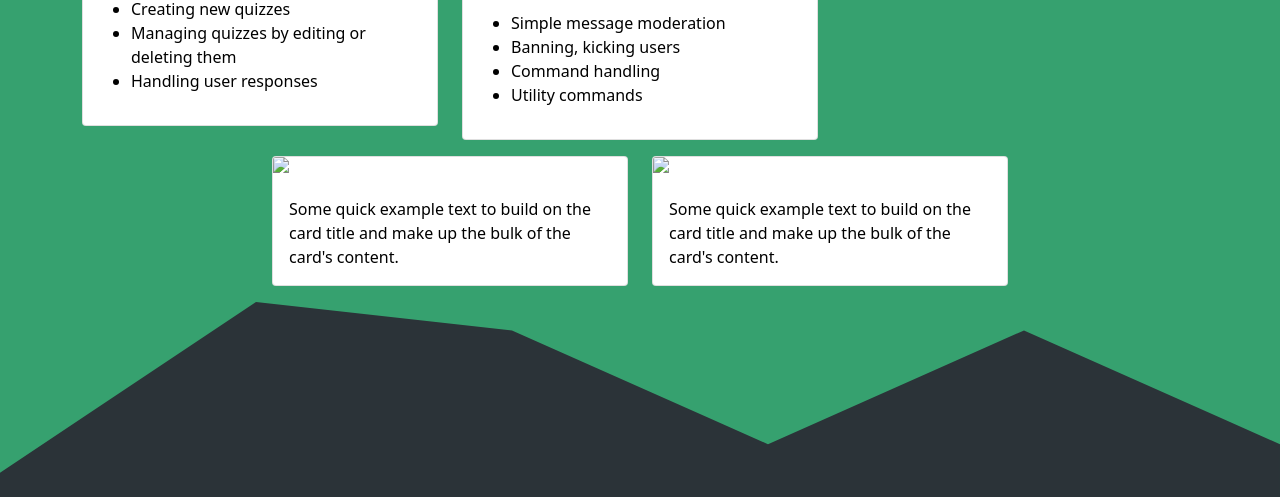
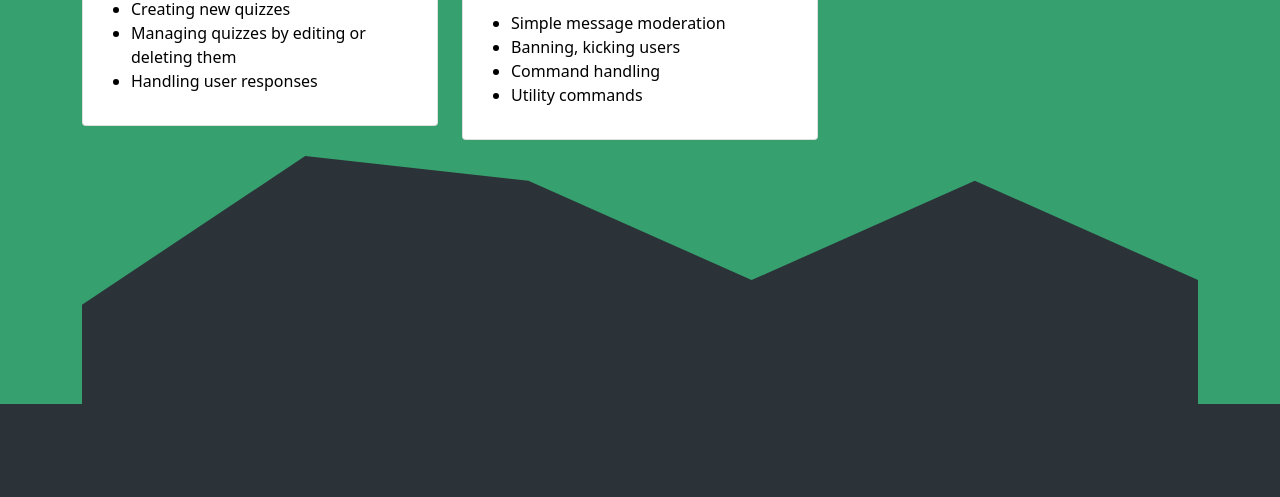
Before and after one commit to MarioMuco/MarioMuco.github.io, a plain HTML site: page index.html in a window 1280 px wide. Shown: the part 1360-1857 px from the top of the page. Drawn offline with nearby package versions, Linux system fonts and the light colour scheme.

Commit message:
Update index.html

```diff
--- a/index.html
+++ b/index.html
@@ -167,26 +167,7 @@
             </div>
           </div>
         </div>
-        <div class="col-md-4 mb-3">
-          <div class="card">
-            <img src="img/4.jpg" class="card-img-top" alt="gem4" />
-            <div class="card-body">
-              <p class="card-text">Some quick example text to build on the card title and make up the bulk of the card's
-                content.</p>
-            </div>
-          </div>
-        </div>
-        <div class="col-md-4 mb-3">
-          <div class="card">
-            <img src="img/5.jpg" class="card-img-top" alt="gem5" />
-            <div class="card-body">
-              <p class="card-text">Some quick example text to build on the card title and make up the bulk of the card's
-                content.</p>
-            </div>
-          </div>
-        </div>
-      </div>
-    </div>
+
     <svg xmlns="http://www.w3.org/2000/svg" viewBox="0 0 1440 320">
       <path fill="rgb(43, 51, 56)" fill-opacity="1"
         d="M0,192L288,0L576,32L864,160L1152,32L1440,160L1440,320L1152,320L864,320L576,320L288,320L0,320Z"></path>
```
